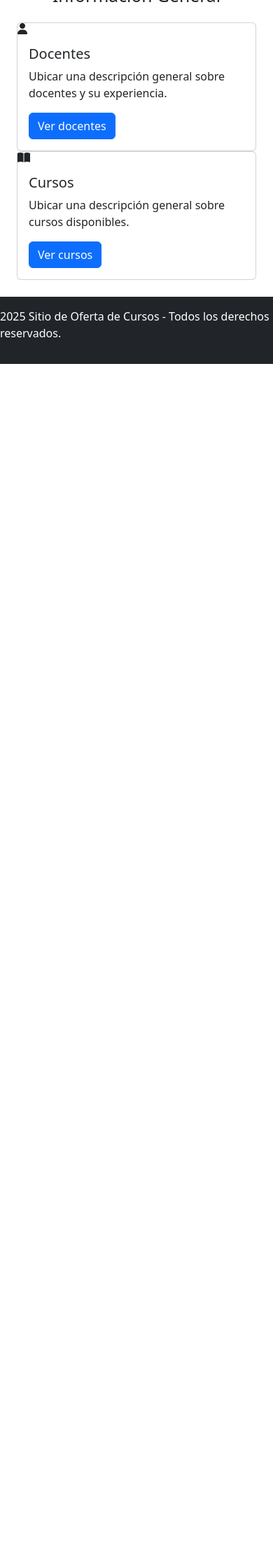
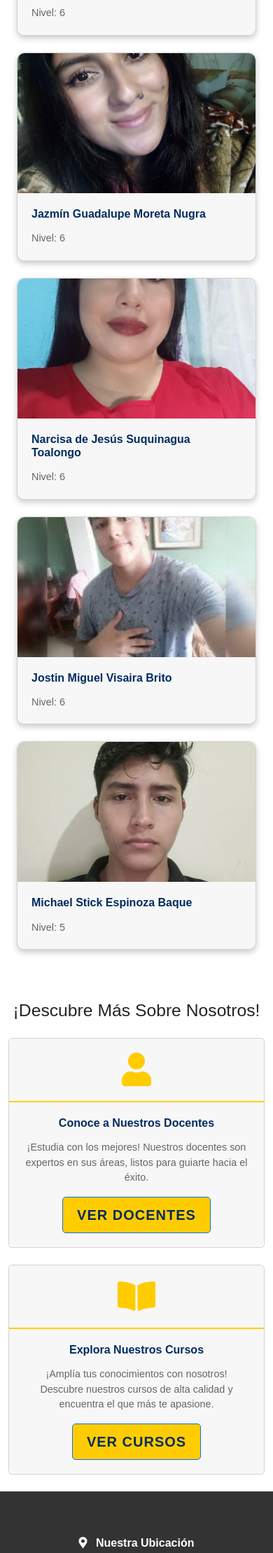
Before and after one commit to MichaelPaucar07/P25dw_app, a Django app: page / in a window 390 px wide. Shown: the part 500-2719 px from the top of the page at 70% size. Before the commit the page ends 1020 px from the top, so only its background shows below. Run offline with Django 5.2, Linux system fonts and the light colour scheme.

Commit message:
Refactor code structure for improved readability and maintainability

```diff
--- /dev/null
+++ b/core/static/css/footer.css
@@ -0,0 +1,89 @@
+/* Estilos generales para el pie de página */
+.footer-cube {
+    background-color: #333; /* Fondo oscuro */
+    color: #fff; /* Texto blanco */
+    padding-top: 40px;
+    padding-bottom: 40px;
+    margin-top: auto; /* Asegura que el pie de página siempre esté al final */
+}
+
+.footer-title {
+    font-size: 1.25rem;
+    color: #fff;
+    font-weight: bold;
+}
+
+.footer-text {
+    font-size: 0.875rem;
+    color: #ccc;
+}
+
+.footer-icon {
+    font-size: 1.8rem; /* Tamaño de los iconos */
+    color: #fff;
+    transition: color 0.3s ease;
+}
+
+.footer-icon:hover {
+    color: #007bff; /* Color de los iconos al pasar el mouse */
+}
+
+.d-flex a {
+    margin: 0 10px; /* Espaciado entre iconos */
+}
+
+/* Estilo del mapa */
+.map-container {
+    position: relative;
+    overflow: hidden;
+    padding-bottom: 56.25%; /* Proporción de la ventana del mapa (16:9) */
+    height: 0;
+    max-width: 100%;
+    background: transparent;
+    border: none;
+}
+
+.map-container iframe {
+    position: absolute;
+    top: 0;
+    left: 0;
+    width: 100%;
+    height: 100%;
+}
+
+/* Estilo del separador */
+.footer-divider {
+    border-color: #444; /* Color del separador */
+    margin-top: 20px;
+    margin-bottom: 20px;
+}
+
+/* Enlaces dentro del pie de página */
+.footer-text a {
+    color: #ccc;
+    text-decoration: none;
+}
+
+.footer-text a:hover {
+    color: #007bff; /* Color al pasar el mouse sobre los enlaces */
+}
+
+/* Estilos para asegurar que el pie de página siempre esté al final */
+body {
+    display: flex;
+    flex-direction: column;
+    min-height: 100vh;
+}
+
+/* Ajustes responsivos */
+@media (max-width: 767px) {
+    .footer-icon {
+        font-size: 1.5rem; /* Ajuste para pantallas pequeñas */
+    }
+    .footer-title {
+        font-size: 1rem;
+    }
+    .footer-text {
+        font-size: 0.75rem;
+    }
+}
--- /dev/null
+++ b/core/static/css/home.css
@@ -0,0 +1,100 @@
+/* Estilos generales de la página */
+body {
+  font-family: Arial, sans-serif;
+}
+
+/* Color de la UNEMI */
+.unemi-blue {
+  background-color: #002c5f; /* Azul oscuro UNEMI */
+  color: #fff;
+}
+
+.unemi-yellow {
+  color: #ffcc00; /* Amarillo UNEMI */
+}
+
+/* Estilos para las tarjetas de estudiantes */
+.student-card {
+  border-radius: 10px; /* Redondear las tarjetas */
+  box-shadow: 0 4px 8px rgba(0, 0, 0, 0.2); /* Sombra sutil */
+  transition: transform 0.3s ease, box-shadow 0.3s ease;
+}
+
+.student-card:hover {
+  transform: scale(1.05); /* Efecto de hover: agranda la tarjeta */
+  box-shadow: 0 8px 16px rgba(0, 0, 0, 0.3); /* Sombra más pronunciada */
+}
+
+.student-image {
+  border-top-left-radius: 10px;
+  border-top-right-radius: 10px;
+  object-fit: cover;
+  height: 200px;
+  width: 100%;
+}
+
+/* Card Body */
+.card-body {
+  background-color: #f7f7f7;
+  padding: 20px;
+  border-bottom-left-radius: 10px;
+  border-bottom-right-radius: 10px;
+}
+
+.card-body h5 {
+  font-size: 1.2rem;
+  font-weight: bold;
+  color: #002c5f;
+  margin-bottom: 15px;
+}
+
+.card-body p {
+  font-size: 1rem;
+  color: #666;
+}
+
+.card-body a {
+  background-color: #ffcc00; /* Amarillo UNEMI */
+  color: #002c5f; /* Azul oscuro UNEMI */
+  border-radius: 5px;
+  padding: 12px 30px;
+  text-transform: uppercase;
+  font-weight: bold;
+  letter-spacing: 1px;
+}
+
+.card-body a:hover {
+  background-color: #e6b800;
+  color: #fff;
+}
+
+/* Sección de Información General */
+.card-header {
+  background-color: #f7f7f7;
+  border-bottom: 2px solid #ffcc00; /* Límite amarillo */
+  padding: 20px 0;
+}
+
+.card-header i {
+  color: #ffcc00; /* Amarillo UNEMI */
+}
+
+/* Diseño responsivo para pantallas pequeñas */
+@media (max-width: 767px) {
+  .col-md-6 {
+    flex: 0 0 100%;
+    max-width: 100%;
+  }
+
+  .card-body h5 {
+    font-size: 1rem;
+  }
+
+  .card-body p {
+    font-size: 0.9rem;
+  }
+
+  .card-body a {
+    padding: 10px 20px;
+  }
+}
--- a/core/templates/base.html
+++ b/core/templates/base.html
@@ -1,4 +1,5 @@
 {% load static %}
+
 <!DOCTYPE html>
 <html lang="es">
 <head>
@@ -6,18 +7,31 @@
   <title>{% block title %}Sitio de Oferta de Cursos{% endblock %}</title>
   <meta name="viewport" content="width=device-width, initial-scale=1.0">
   <link href="https://cdn.jsdelivr.net/npm/bootstrap@5.3.0/dist/css/bootstrap.min.css" rel="stylesheet">
+   <link rel="stylesheet" href="https://cdnjs.cloudflare.com/ajax/libs/font-awesome/5.15.4/css/all.min.css">
+
+  <link rel="stylesheet" href="{% static 'css/navbar.css' %}">
   <link rel="stylesheet" href="{% static 'css/styles.css' %}">
-  <link rel="stylesheet" href="https://cdnjs.cloudflare.com/ajax/libs/font-awesome/6.5.0/css/all.min.css">
+  <link rel="stylesheet" href="{% static 'css/footer.css' %}">
+  <link rel="stylesheet" href="{% static 'css/home.css' %}">
 </head>
 <body>
   <!-- Barra de navegación -->
   <nav class="navbar navbar-expand-lg navbar-dark bg-dark">
     <div class="container">
+      <!-- Título alineado a la izquierda con la imagen como enlace -->
+      <a class="navbar-brand" href="/" style="flex: 1; text-align: left;">
+        <img src="https://cdn-icons-png.flaticon.com/512/8911/8911448.png" alt="Logo" style="width: 30px; height: 30px; margin-right: 10px;">
+        SITIO DE OFERTA DE CURSOS
+      </a>
+
+      <!-- Botón de hamburguesa para pantallas pequeñas -->
       <button class="navbar-toggler mx-auto" type="button" data-bs-toggle="collapse" data-bs-target="#navbarNav">
         <span class="navbar-toggler-icon"></span>
       </button>
-      <div class="collapse navbar-collapse justify-content-center" id="navbarNav">
-        <ul class="navbar-nav text-center">
+
+      <!-- Menú de navegación alineado a la derecha -->
+      <div class="collapse navbar-collapse justify-content-end" id="navbarNav">
+        <ul class="navbar-nav">
           <li class="nav-item">
             <a class="nav-link" href="{% url 'home' %}">
               <i class="fa fa-home"></i> Home
@@ -44,12 +58,47 @@
     {% endblock %}
   </main>
 
-  <!-- Footer -->
-  <footer class="bg-dark text-white py-3 mt-4">
-    2025 Sitio de Oferta de Cursos - Todos los derechos reservados.</p>
-    </div>
-  </footer>
+  <!-- Pie de página -->
+  <footer class="footer-cube mt-auto">
+        <div class="container py-4">
+            <div class="row text-center text-md-start justify-content-center">
+                <!-- Ubicación -->
+                <div class="col-md-4 mb-4">
+                    <h5 class="footer-title"><i class="fas fa-map-marker-alt me-2"></i> Nuestra Ubicación</h5>
+                    <div class="map-container rounded">
+                        <iframe
+                            src="https://www.google.com/maps/embed?pb=!1m18!1m12!1m3!1d997.366489115622!2d-78.64720054873861!3d-1.6635043999999916!2m3!1f0!2f0!3f0!3m2!1i1024!2i768!4f13.1!3m3!1m2!1s0x91cd0512ae1dbd8f%3A0x772289efcb17077d!2sRiobamba%2C%20Ecuador!5e0!3m2!1ses!2sec!4v1719092500000!5m2!1ses!2sec"
+                            width="100%" height="200" style="border:0;" allowfullscreen="" loading="lazy"
+                            referrerpolicy="no-referrer-when-downgrade"></iframe>
+                    </div>
+                </div>
 
-  <script src="https://cdn.jsdelivr.net/npm/bootstrap@5.3.0-alpha1/dist/js/bootstrap.bundle.min.js"></script>
+                <!-- Contacto -->
+                <div class="col-md-4 mb-4">
+                    <h5 class="footer-title"><i class="fas fa-phone-alt me-2"></i> Contacto</h5>
+                    <p class="footer-text">Email: <a href="mailto:info@cubegames.ec">info@cubegames.ec</a></p>
+                    <p class="footer-text">WhatsApp: +593 99 888 7777</p>
+                    <p class="footer-text">Tel: +593 3 299 1122</p>
+                </div>
+
+                <!-- Redes Sociales -->
+                <div class="col-md-4 mb-4">
+                    <h5 class="footer-title"><i class="fas fa-globe me-2"></i> Redes Sociales</h5>
+                    <div class="d-flex justify-content-center justify-content-md-start gap-4 mt-2">
+                        <a href="#" class="footer-icon" title="Facebook"><i class="fab fa-facebook-f"></i></a>
+                        <a href="#" class="footer-icon" title="Instagram"><i class="fab fa-instagram"></i></a>
+                        <a href="#" class="footer-icon" title="Twitter"><i class="fab fa-twitter"></i></a>
+                        <a href="#" class="footer-icon" title="YouTube"><i class="fab fa-youtube"></i></a>
+                    </div>
+                </div>
+            </div>
+            <hr class="footer-divider">
+            <p class="text-center small mb-0">&copy; 2025 UNEMI. Todos los derechos reservados.</p>
+        </div>
+    </footer>
+
+    <!-- Scripts necesarios -->
+    <script src="https://cdn.jsdelivr.net/npm/bootstrap@5.3.0-alpha1/dist/js/bootstrap.bundle.min.js"></script>
 </body>
+
 </html>
--- a/core/templates/home.html
+++ b/core/templates/home.html
@@ -1,49 +1,105 @@
 {% extends 'base.html' %}
-{% load static %}  <!-- Aquí cargamos la etiqueta static -->
+{% load static %}
 
 {% block title %}Bienvenido al Sitio de Oferta de Cursos{% endblock %}
 
 {% block content %}
   <!-- Sección de Estudiantes -->
-  <div class="container">
-    <h2 class="text-center mb-4">Estudiantes</h2>
+  <div class="container my-5">
+    <h2 class="text-center mb-4">Conoce a Nuestros Estudiantes</h2>
     <div class="row">
       <!-- Estudiante 1 -->
-      <div class="col-md-3">
-        <div class="card">
-          <img src="{% static 'img/estudiante1.jpg' %}" class="card-img-top" alt="Imagen estudiante">
+      <div class="col-md-3 mb-4">
+        <div class="card student-card">
+          <img src="{% static 'images/gjbc.jpg' %}" class="card-img-top student-image" alt="Imagen estudiante">
           <div class="card-body">
-            <h5 class="card-title">Nombre Estudiante</h5>
-            <p class="card-text">Nivel: 1</p>
+            <h5 class="card-title">Gregory Jacinto Barco Cevallos</h5>
+            <p class="card-text">Nivel: 6</p>
           </div>
         </div>
       </div>
-      <!-- Repetir para otros estudiantes -->
-    </div>
 
-    <!-- Sección de Información General -->
-    <h2 class="text-center mb-4">Información General</h2>
-    <div class="row">
-      <div class="col-md-6">
-        <div class="card">
-          <i class="fa fa-user"></i>
+      <!-- Estudiante 2 -->
+      <div class="col-md-3 mb-4">
+        <div class="card student-card">
+          <img src="{% static 'images/jgmn.jpg' %}" class="card-img-top student-image" alt="Imagen estudiante">
           <div class="card-body">
-            <h5 class="card-title">Docentes</h5>
-            <p class="card-text">Ubicar una descripción general sobre docentes y su experiencia.</p>
-            <a href="{% url 'docente:listar_docentes' %}" class="btn btn-primary">Ver docentes</a>
+            <h5 class="card-title">Jazmín Guadalupe Moreta Nugra</h5>
+            <p class="card-text">Nivel: 6</p>
           </div>
         </div>
       </div>
-      <div class="col-md-6">
-        <div class="card">
-          <i class="fa fa-book-open"></i>
+
+      <!-- Estudiante 3 -->
+      <div class="col-md-3 mb-4">
+        <div class="card student-card">
+          <img src="{% static 'images/njst.jpg' %}" class="card-img-top student-image" alt="Imagen estudiante">
           <div class="card-body">
-            <h5 class="card-title">Cursos</h5>
-            <p class="card-text">Ubicar una descripción general sobre cursos disponibles.</p>
-            <a href="{% url 'materia:listar_materias' %}" class="btn btn-primary">Ver cursos</a>
+            <h5 class="card-title">Narcisa de Jesús Suquinagua Toalongo</h5>
+            <p class="card-text">Nivel: 6</p>
+          </div>
+        </div>
+      </div>
+
+      <!-- Estudiante 4 -->
+      <div class="col-md-3 mb-4">
+        <div class="card student-card">
+          <img src="{% static 'images/jmvb.jpg' %}" class="card-img-top student-image" alt="Imagen estudiante">
+          <div class="card-body">
+            <h5 class="card-title">Jostin Miguel Visaira Brito</h5>
+            <p class="card-text">Nivel: 6</p>
+          </div>
+        </div>
+      </div>
+
+      <!-- Estudiante 5 -->
+      <div class="col-md-3 mb-4">
+        <div class="card student-card">
+          <img src="{% static 'images/mseb.jpg' %}" class="card-img-top student-image" alt="Imagen estudiante">
+          <div class="card-body">
+            <h5 class="card-title">Michael Stick Espinoza Baque</h5>
+            <p class="card-text">Nivel: 5</p>
           </div>
         </div>
       </div>
     </div>
   </div>
+
+  <!-- Sección de Información General -->
+  <h2 class="text-center mb-4">¡Descubre Más Sobre Nosotros!</h2>
+<div class="row">
+  <!-- Sección de Docentes -->
+  <div class="col-md-6 mb-4">
+    <div class="card">
+      <div class="card-header text-center">
+        <i class="fa fa-user fa-3x"></i>
+      </div>
+      <div class="card-body">
+        <h5 class="card-title text-center">Conoce a Nuestros Docentes</h5>
+        <p class="card-text text-center">¡Estudia con los mejores! Nuestros docentes son expertos en sus áreas, listos para guiarte hacia el éxito.</p>
+        <div class="text-center">
+          <a href="{% url 'docente:listar_docentes' %}" class="btn btn-primary btn-lg">Ver Docentes</a>
+        </div>
+      </div>
+    </div>
+  </div>
+
+  <!-- Sección de Cursos -->
+  <div class="col-md-6 mb-4">
+    <div class="card">
+      <div class="card-header text-center">
+        <i class="fa fa-book-open fa-3x"></i>
+      </div>
+      <div class="card-body">
+        <h5 class="card-title text-center">Explora Nuestros Cursos</h5>
+        <p class="card-text text-center">¡Amplía tus conocimientos con nosotros! Descubre nuestros cursos de alta calidad y encuentra el que más te apasione.</p>
+        <div class="text-center">
+          <a href="{% url 'materia:listar_materias' %}" class="btn btn-primary btn-lg">Ver Cursos</a>
+        </div>
+      </div>
+    </div>
+  </div>
+</div>
+
+
 {% endblock %}
```
Also changed, not shown: core/static/css/navbar.css (added), core/static/images/gjbc.jpg (added), core/static/images/jgmn.jpg (added), core/static/images/jmvb.jpg (added), core/static/images/mseb.jpg (added), core/static/images/njst.jpg (added).
